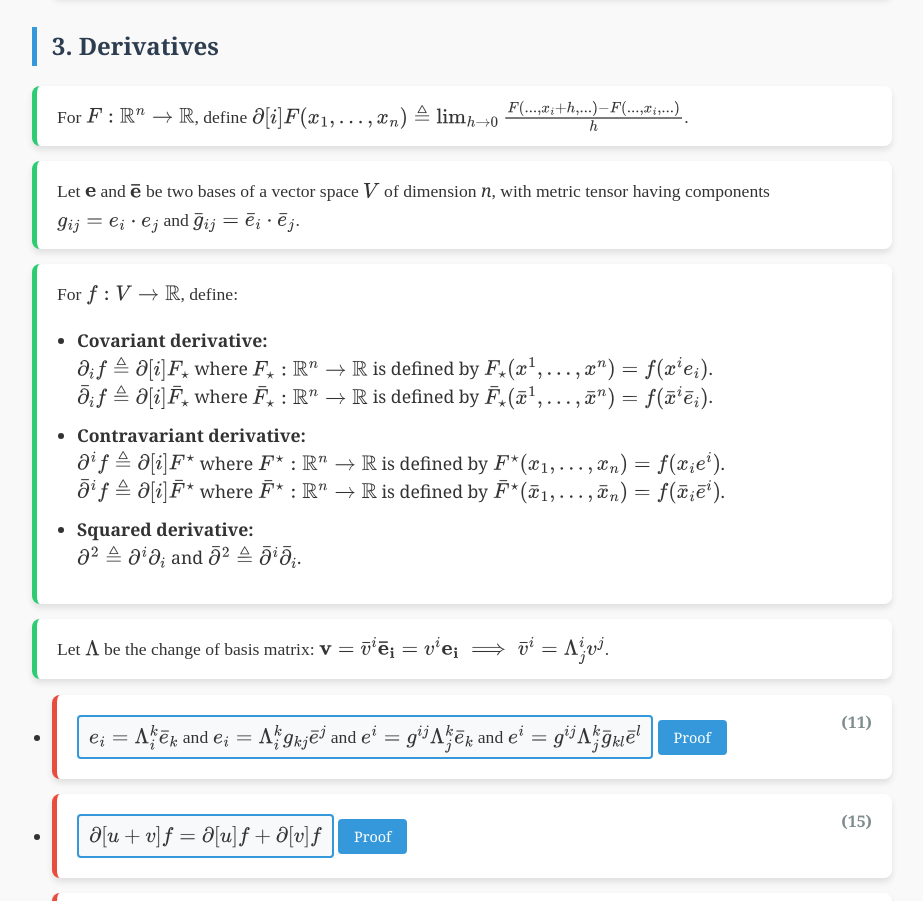
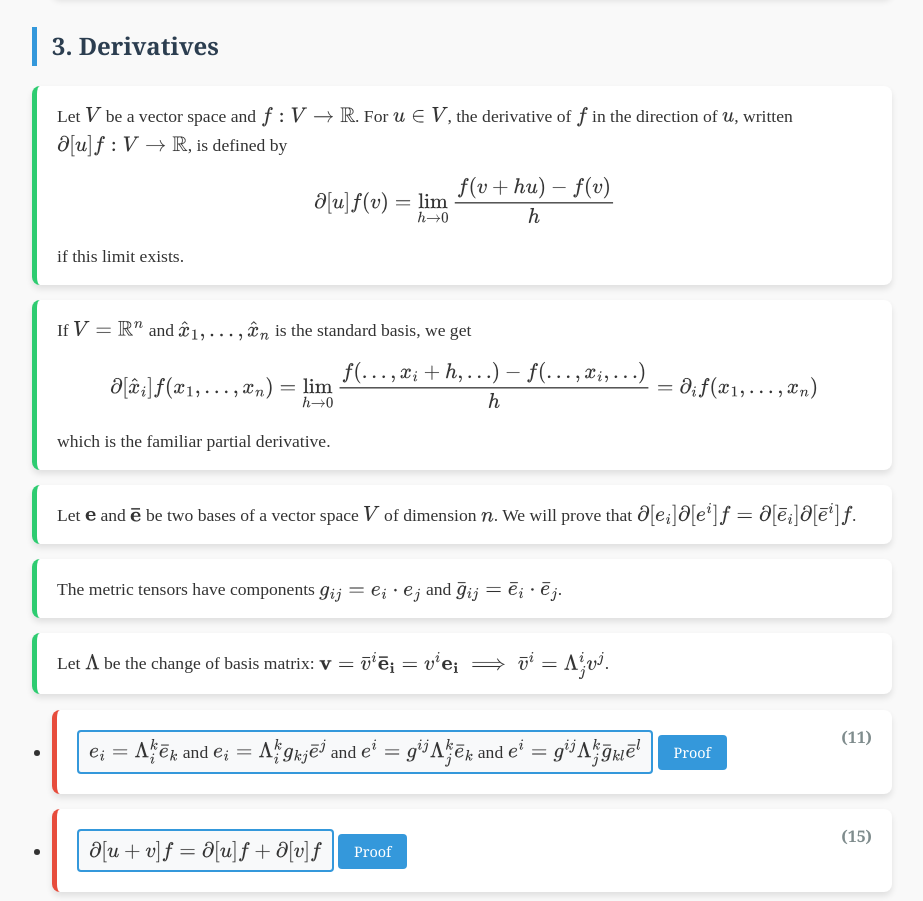
Before and after one commit to cakeandmilkcup/latextest102554, a plain HTML site: page index.html in a window 1280 px wide. Shown: the part 1826-2727 px from the top of the page, without its empty margins (178-1101 px from the left). Drawn offline with nearby package versions, Linux system fonts and the light colour scheme.

Commit message:
New edition: (continued)

```diff
--- a/index.html
+++ b/index.html
@@ -380,38 +380,44 @@
 
     <div class="definition">
         <div class="math">
-            For \(F:\mathbb{R}^n\to \mathbb{R}\), define \(\partial[i] F(x_1,...,x_n) \triangleq \lim_{h\to 0} \frac{F(...,x_i+h,...) - F(...,x_i,...)}{h}\).
+            Let \(V\) be a vector space and \(f:V\to \mathbb{R}\). For \(u\in V\), the derivative of \(f\) in the direction of \(u\), written \(\partial[u]f : V \to \mathbb{R}\), is defined by
+            \[
+            \partial[u]f(v) = \lim_{h\to 0} \frac{f(v+hu)-f(v)}{h}
+            \]
+            if this limit exists.
+            <span class="eq-number"></span>
         </div>
     </div>
 
     <div class="definition">
         <div class="math">
-            Let \(\mathbf{e}\) and \(\mathbf{\bar e}\) be two bases of a vector space \(V\) of dimension <em>n</em>, with metric tensor having components \(g_{ij} = e_i\cdot e_j\) and \(\bar g_{ij} = \bar e_i \cdot \bar e_j\).
+            If \(V=\mathbb{R}^n\) and \(\hat x_1,\dots,\hat x_n\) is the standard basis, we get
+            \[
+            \partial[\hat x_i]f(x_1,\dots,x_n) = \lim_{h\to 0} \frac{f(\dots,x_i+h,\dots)-f(\dots,x_i,\dots)}{h} = \partial_i f(x_1,\dots,x_n)
+            \]
+            which is the familiar partial derivative.
+            <span class="eq-number"></span>
         </div>
     </div>
 
     <div class="definition">
         <div class="math">
-            For \(f:V\to \mathbb{R}\), define:
-            <ul>
-                <li><strong>Covariant derivative:</strong><br>
-                    \(\partial_i f \triangleq \partial[i] F_\star\) where \(F_\star:\mathbb{R}^n\to\mathbb{R}\) is defined by \(F_\star(x^1,...,x^n) = f(x^ie_i)\).<br>
-                    \(\bar \partial_i f \triangleq \partial[i] \bar F_\star\) where \(\bar F_\star:\mathbb{R}^n\to\mathbb{R}\) is defined by \(\bar F_\star(\bar x^1,...,\bar x^n) = f(\bar x^i\bar e_i)\).
-                </li>
-                <li><strong>Contravariant derivative:</strong><br>
-                    \(\partial^i f \triangleq \partial[i] F^\star\) where \(F^\star:\mathbb{R}^n\to\mathbb{R}\) is defined by \(F^\star(x_1,...,x_n) = f(x_ie^i)\).<br>
-                    \(\bar \partial^i f \triangleq \partial[i] \bar F^\star\) where \(\bar F^\star:\mathbb{R}^n\to\mathbb{R}\) is defined by \(\bar F^\star(\bar x_1,...,\bar x_n) = f(\bar x_i\bar e^i)\).
-                </li>
-                <li><strong>Squared derivative:</strong><br>
-                    \(\partial^2 \triangleq \partial^i\partial_i\) and \(\bar\partial^2 \triangleq \bar\partial^i\bar\partial_i\).
-                </li>
-            </ul>
+            Let \(\mathbf{e}\) and \(\mathbf{\bar e}\) be two bases of a vector space \(V\) of dimension \(n\). We will prove that \(\partial[e_i]\partial[e^i]f = \partial[\bar e_i]\partial[\bar e^i]f\).
+            <span class="eq-number"></span>
+        </div>
+    </div>
+
+    <div class="definition">
+        <div class="math">
+            The metric tensors have components \(g_{ij} = e_i\cdot e_j\) and \(\bar g_{ij} = \bar e_i \cdot \bar e_j\).
+            <span class="eq-number"></span>
         </div>
     </div>
 
     <div class="definition">
         <div class="math">
             Let \(\Lambda\) be the change of basis matrix: \( \mathbf{v} = \bar v^i\mathbf{\bar e_i} = v^i\mathbf{e_i}\implies \bar v^i = \Lambda^i_j v^j\).
+            <span class="eq-number"></span>
         </div>
     </div>
 
```
